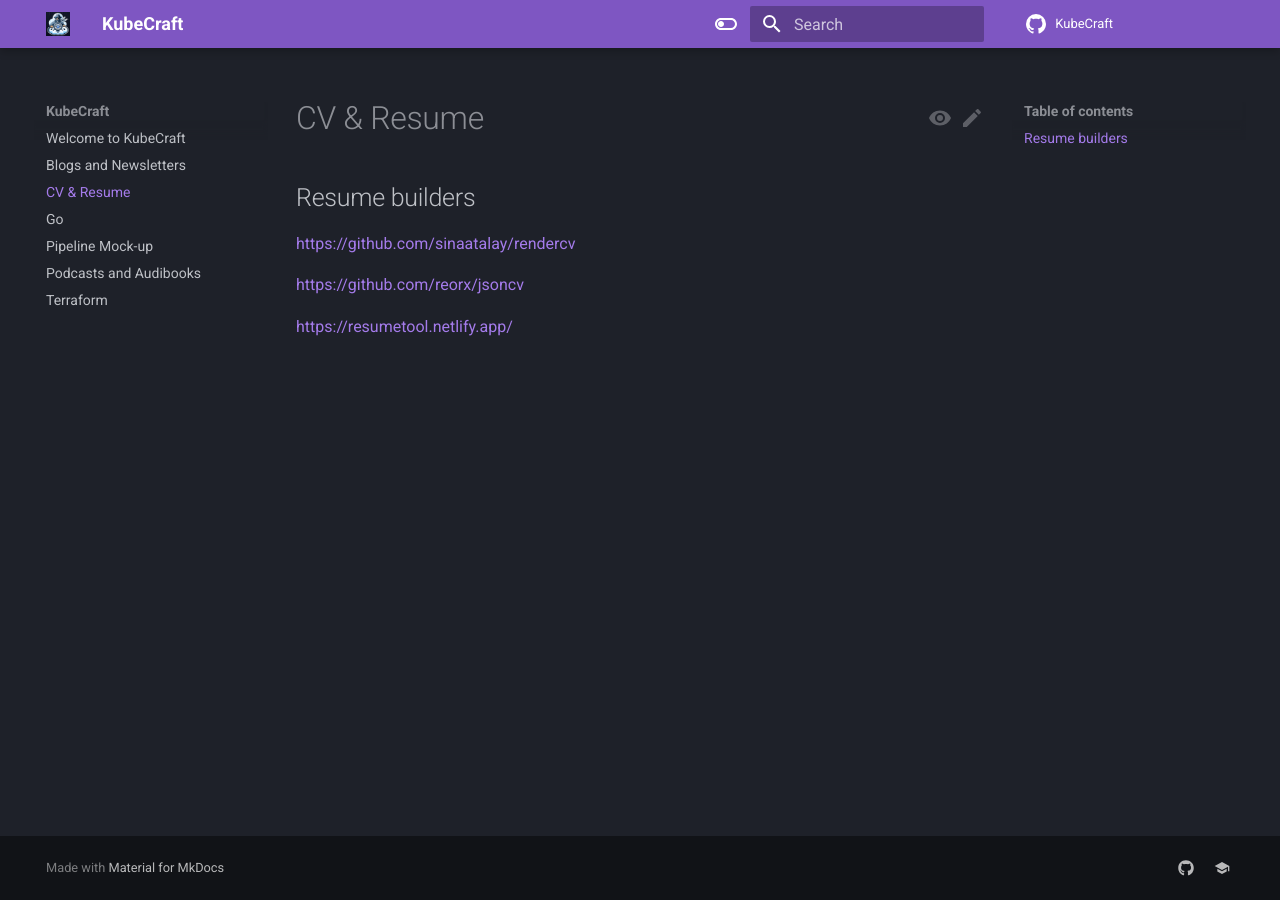
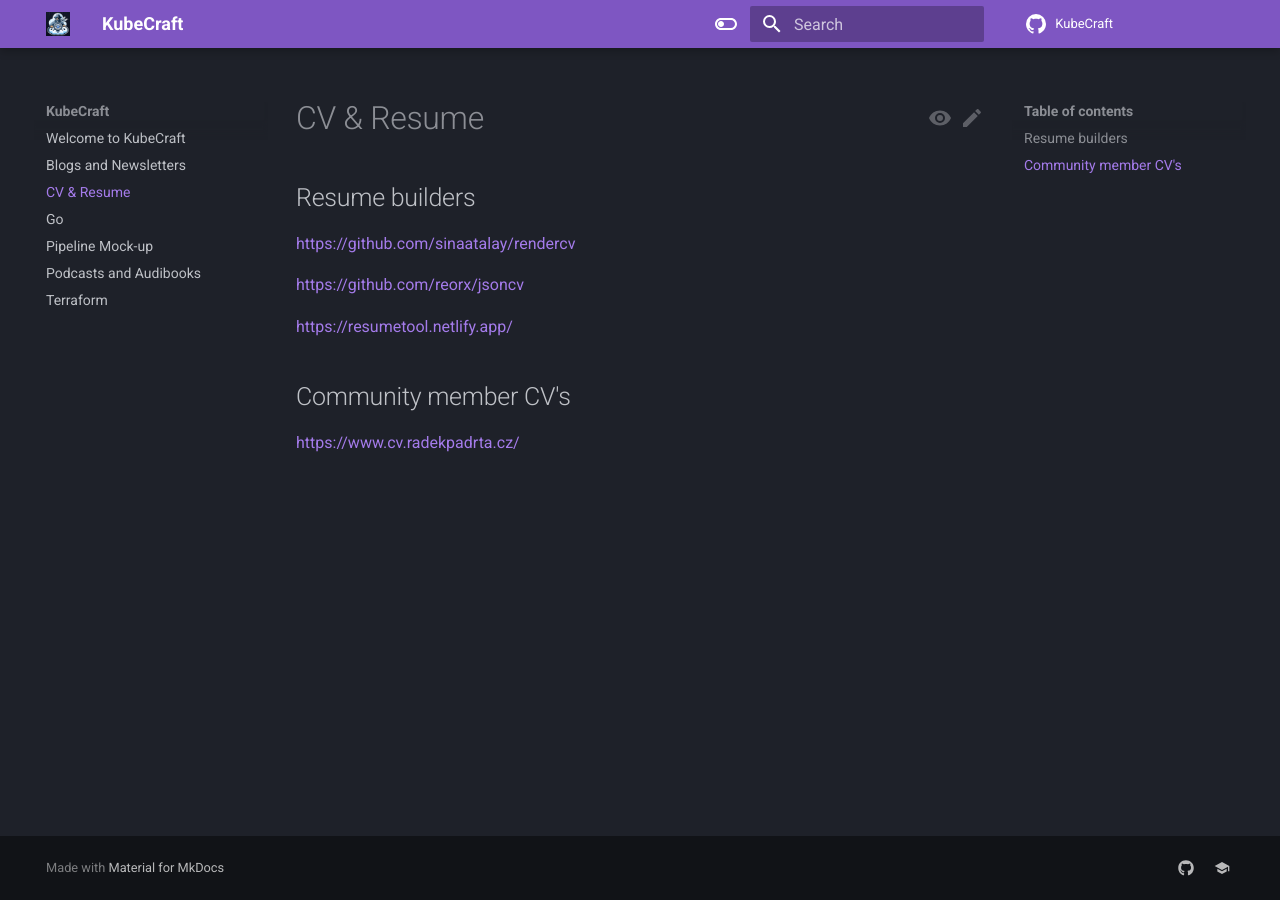
Before and after one commit to mischavandenburg/kubecraft, an MkDocs documentation site: the page built from docs/cv.md, in a window 1280 px wide. Built offline with MkDocs 1.6.1 and Material for MkDocs 9.7.7, drawn with Linux system fonts in a browser that asks for light colours; comment, search, counter and statistics services are not loaded.

Commit message:
Update cv.md

```diff
--- a/docs/cv.md
+++ b/docs/cv.md
@@ -7,3 +7,9 @@
 <https://github.com/reorx/jsoncv>
 
 <https://resumetool.netlify.app/>
+
+
+
+## Community member CV's
+
+<https://www.cv.radekpadrta.cz/>
```
